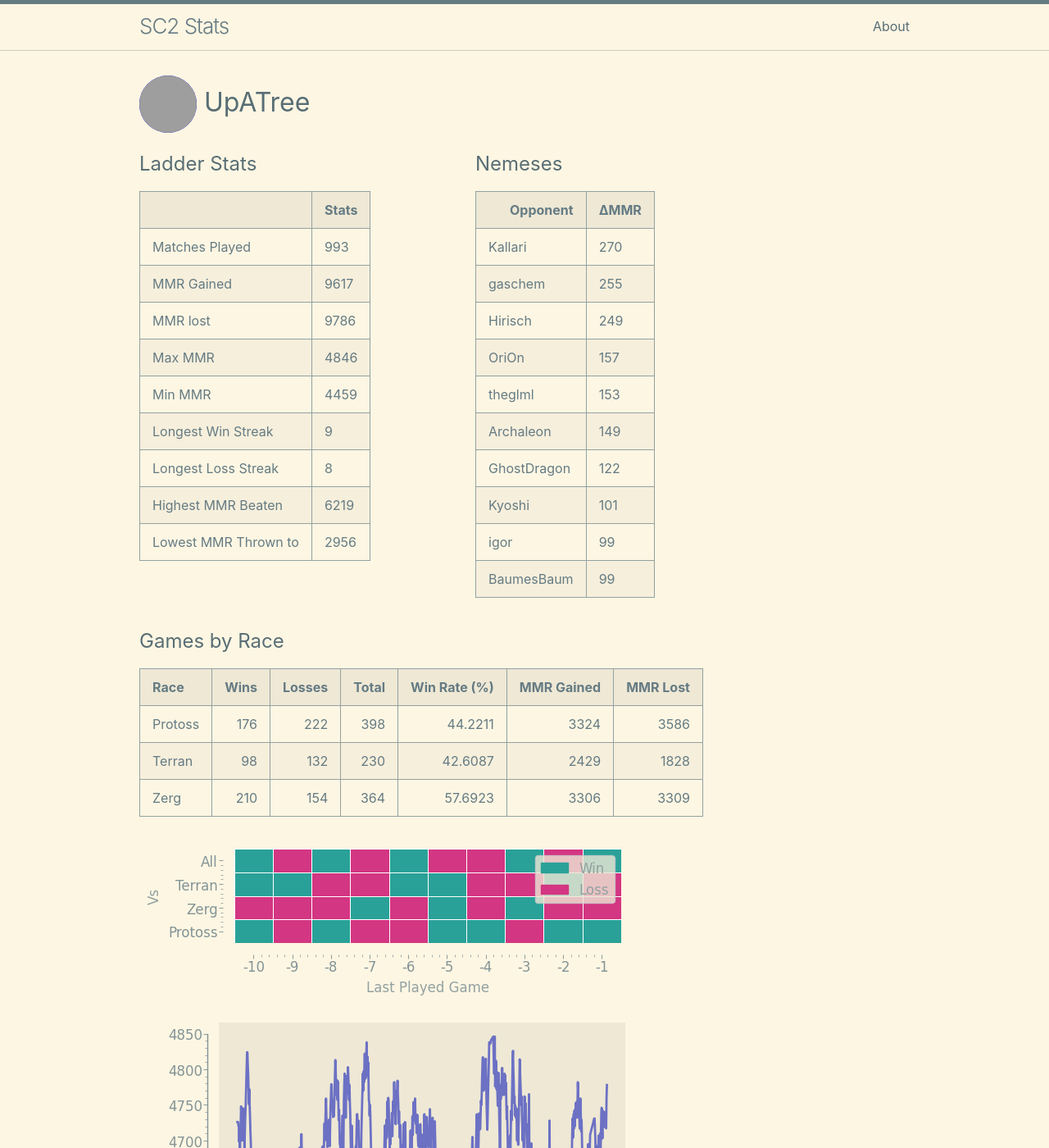
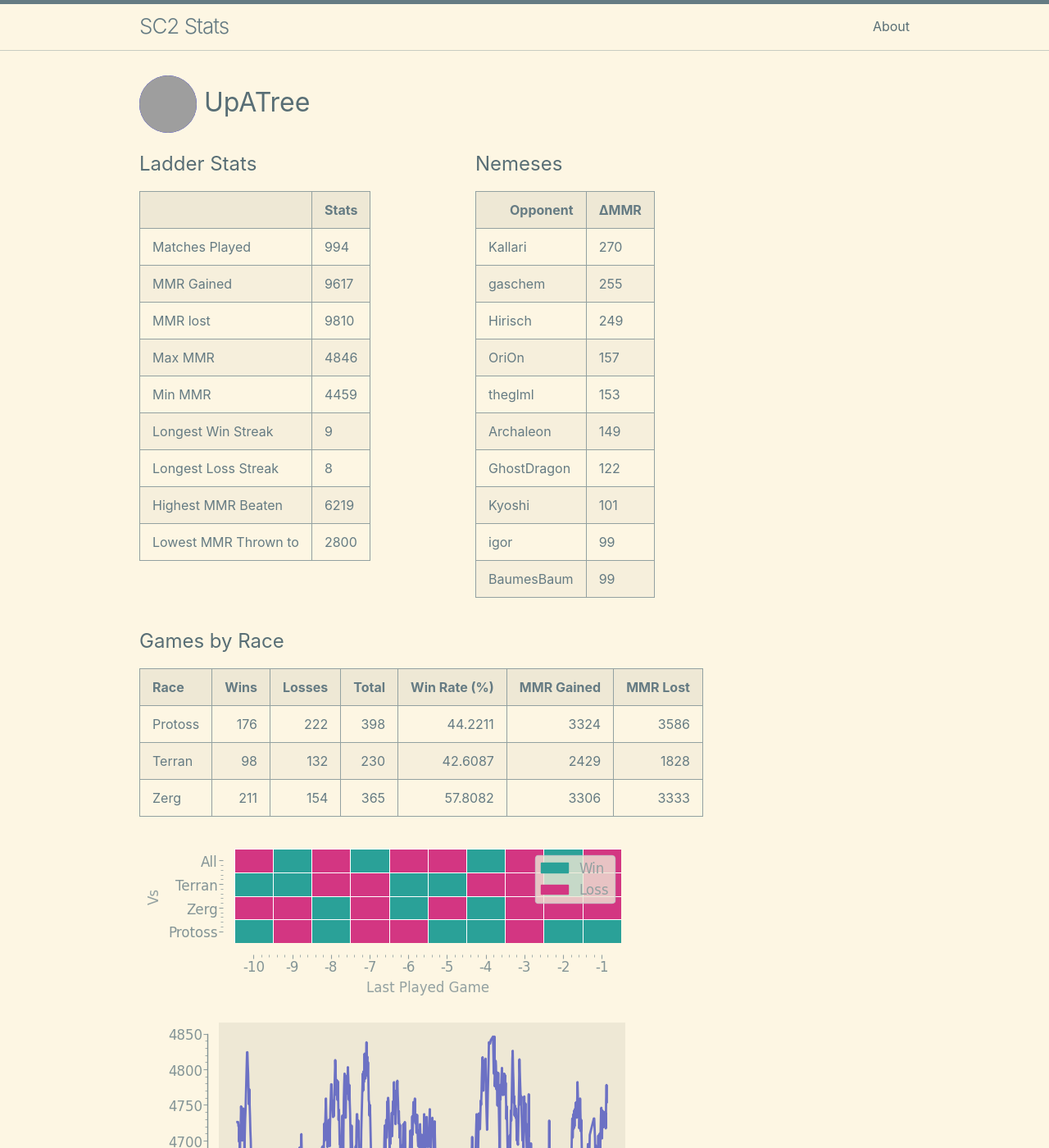
Before and after one commit to kylermurphy/UpATree, a Jekyll site: the page built from docs/index.md, in a window 1280 px wide and 1400 px high. Shown: the whole window at 82% size. Built offline with Jekyll 4.4.1, drawn with Linux system fonts in a browser that asks for light colours; grey boxes are pictures that could not be loaded.

Commit message:
running on push

```diff
--- a/docs/index.md
+++ b/docs/index.md
@@ -18,7 +18,7 @@ layout: home
   <tbody>
     <tr>
       <td>Matches Played</td>
-      <td>993</td>
+      <td>994</td>
     </tr>
     <tr>
       <td>MMR Gained</td>
@@ -26,7 +26,7 @@ layout: home
     </tr>
     <tr>
       <td>MMR lost</td>
-      <td>9786</td>
+      <td>9810</td>
     </tr>
     <tr>
       <td>Max MMR</td>
@@ -50,7 +50,7 @@ layout: home
     </tr>
     <tr>
       <td>Lowest MMR Thrown to</td>
-      <td>2956</td>
+      <td>2800</td>
     </tr>
   </tbody>
 </table>
@@ -116,7 +116,7 @@ layout: home
 |:--------|-------:|---------:|--------:|---------------:|-------------:|-----------:|
 | Protoss |    176 |      222 |     398 |        44.2211 |         3324 |       3586 |
 | Terran  |     98 |      132 |     230 |        42.6087 |         2429 |       1828 |
-| Zerg    |    210 |      154 |     364 |        57.6923 |         3306 |       3309 |
+| Zerg    |    211 |      154 |     365 |        57.8082 |         3306 |       3333 |
 
 ![Games by Race](./assets/gm_hist.png)
 
--- a/log.txt
+++ b/log.txt
@@ -193,3 +193,4 @@ Writing a log file 2025-02-28 15:32:49.
 Writing a log file 2025-02-28 16:28:26.
 Writing a log file 2025-02-28 16:49:28.
 Writing a log file 2025-02-28 17:18:00.
+Writing a log file 2025-02-28 17:34:14.
```
Also changed, not shown: docs/assets/MMR.png, docs/assets/daily.png, docs/assets/gm_hist.png, docs/assets/r_wrt.png, 1 other file.
